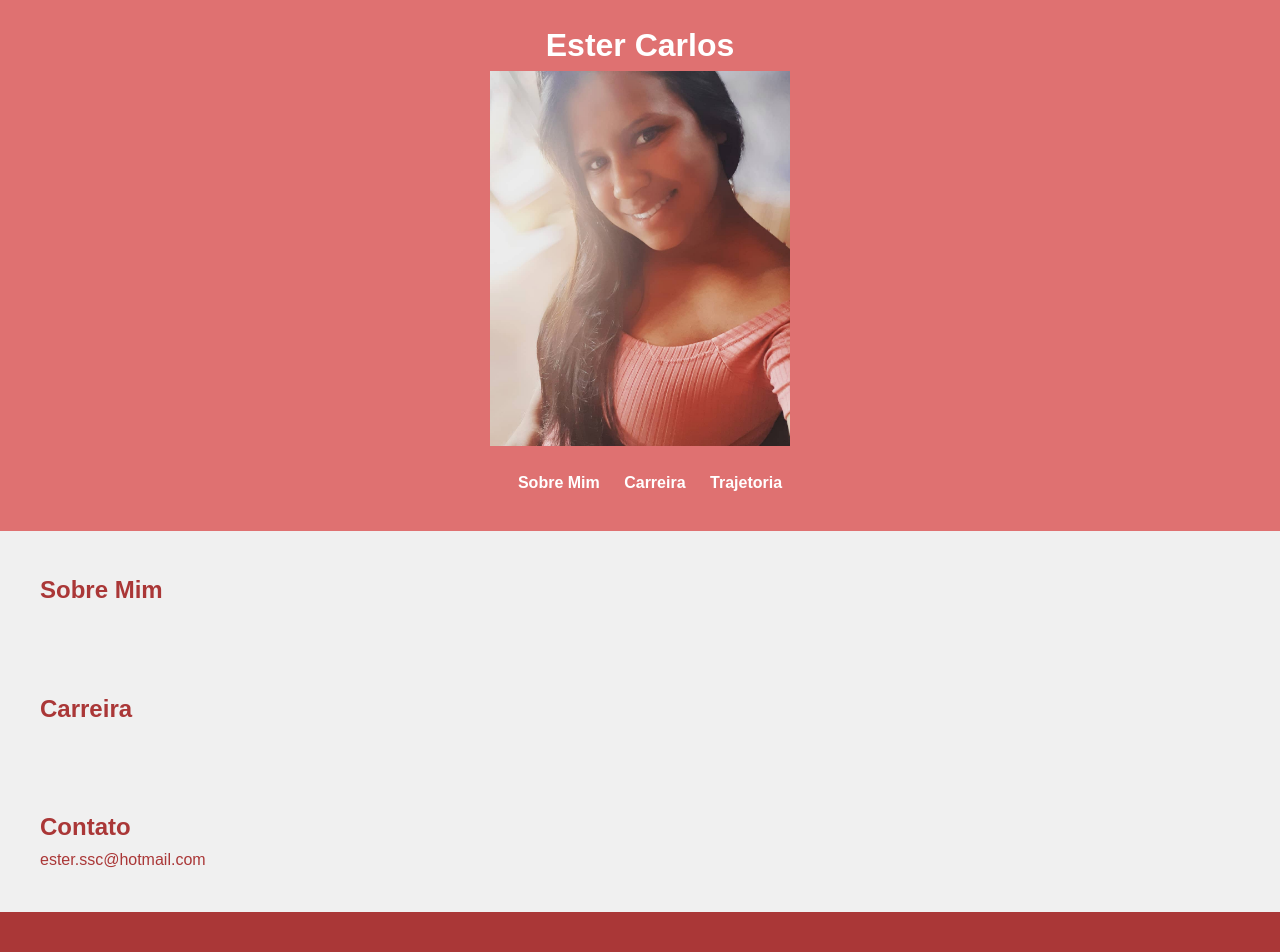
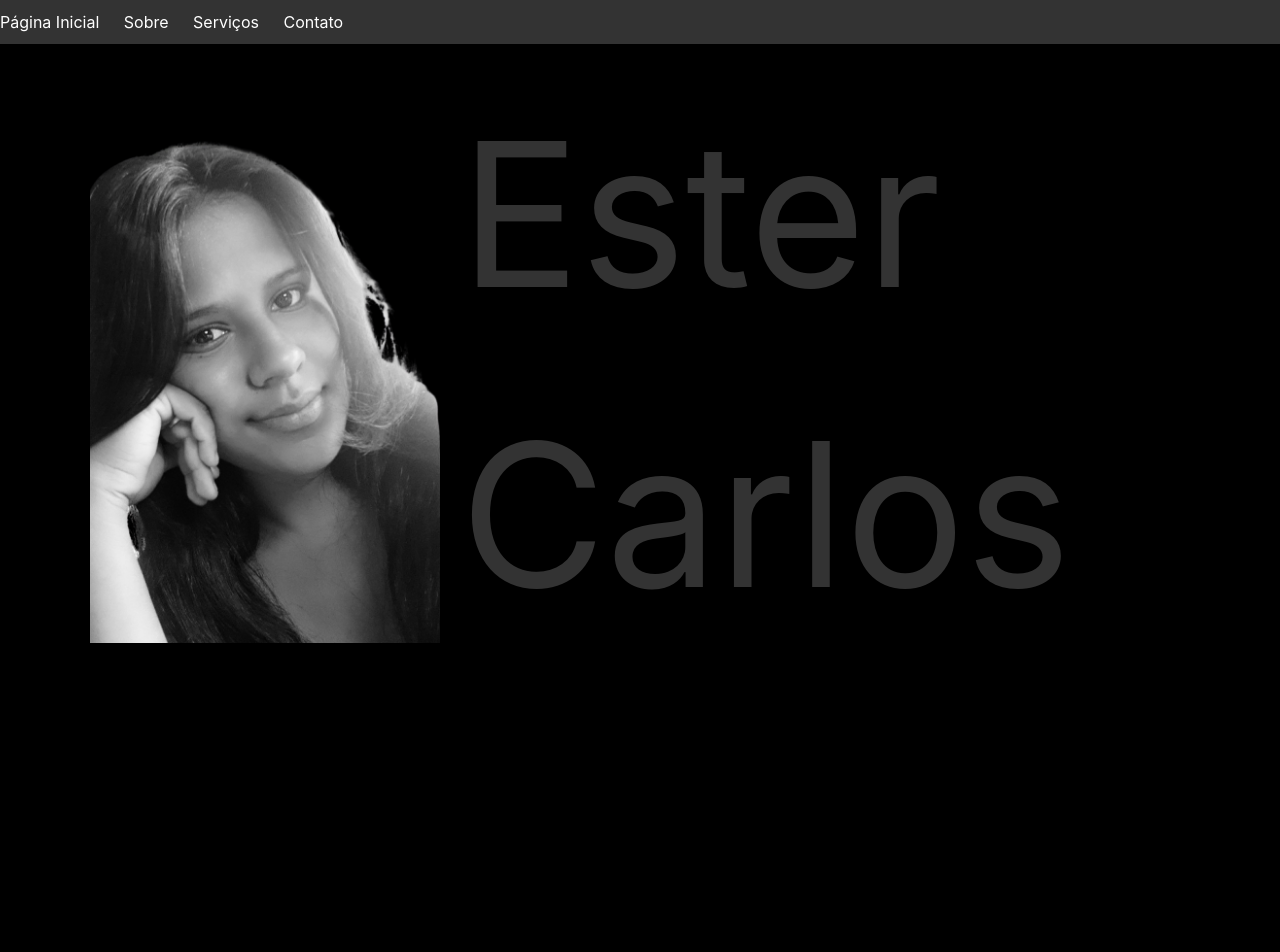
Before and after one commit to esterssc24/sitepessoal, a plain HTML site: page index.html in a window 1280 px wide. After the commit the page ends 800 px from the top, so only its background shows below. Drawn offline with nearby package versions, Linux system fonts and the light colour scheme.

Commit message:
modificações

```diff
--- a/estilo.css
+++ b/estilo.css
@@ -1,72 +1,75 @@
-
-body, h1, h2, p {
+body {
+    background-color: black;
+    color: white; /* Define a cor do texto para branco para melhor legibilidade */
     margin: 0;
     padding: 0;
+    height: 100%;
 }
 
-/* Estilos gerais */
-body {
-    font-family: Arial, sans-serif;
-    background-color: #f0f0f0;
-    color: #aa3737;
-    line-height: 1.6;
-    margin: 0;
-    padding: 0;
+.conteudo-home {
+    width: 300px; /* Preenche a largura da janela de visualização */
+    height: 200px; /* Preenche a altura da janela de visualização */
+    background-color: #000; /* Cor de fundo preta (opcional) */
+    color: #fff; /* Cor do texto (opcional) */
+}
+.container {
+    display: flex;
+    align-items: center; /* Alinha verticalmente o conteúdo ao centro */
+    padding: 15px; /* Adiciona espaço interno ao container */
+    background-color: black; /* Define o fundo como preto */
+    color: white; /* Define a cor do texto como branco para melhor legibilidade */
+    border: 5px solid black; /* Adiciona uma borda ao container (opcional) */
 }
 
-header {
-    background-color: #df7171;
-    color: #fff;
-    text-align: center;
-    padding: 20px 0;
+
+.imagem {
+    max-width: 40%; /* Define a largura máxima da imagem */
+    height: auto; /* Mantém a proporção da imagem */
+    margin-right: 20px; /* Adiciona espaço à direita da imagem */
 }
 
-header h1 {
-    font-size: 2em;
+.texto {
+    flex-grow: 1; /* Ocupa todo o espaço disponível restante */
+}
+
+.texto p {
+    font-size: 200px; /* Define o tamanho da fonte do texto */
+}
+
+.container p {
+    font-size: 200px; /* Define o tamanho da fonte do texto */
+    color: #333; /* Define a cor do texto */
+}
+/* Estilização básica para a barra de navegação */
+header {
+    background-color: #333; /* Cor de fundo da barra de navegação */
+    color: white; /* Cor do texto da barra de navegação */
+    padding: 10px 0; /* Espaçamento interno na barra de navegação */
+}
+/* Estilo padrão para telas maiores */
+.header {
+    font-size: 24px;
+}
+
+/* Estilo para telas menores (dispositivos móveis) */
+@media (max-width: 768px) {
+    .header {
+        font-size: 18px;
+    }
 }
 
 nav ul {
-    list-style-type: none;
+    list-style: none; /* Remover marcadores de lista */
+    padding: 0;
+    margin: 0;
 }
 
 nav li {
-    display: inline;
-    margin-right: 20px;
+    display: inline; /* Exibir itens de navegação em linha */
+    margin-right: 20px; /* Espaçamento entre os itens de navegação */
 }
 
 nav a {
-    text-decoration: none;
-    color: #fff;
-    font-weight: bold;
+    text-decoration: none; /* Remover sublinhado dos links */
+    color: white; /* Cor dos links na barra de navegação */
 }
-
-nav a:hover {
-    text-decoration: underline;
-}
-
-/* Estilos para as seções */
-section {
-    padding: 40px;
-}
-
-section h2 {
-    font-size: 1.5em;
-}
-
-/* Estilos para o rodapé */
-footer {
-    text-align: center;
-    padding: 20px 0;
-    background-color:#aa3737;
-    color: #fff;
-}
-
-/* Estilos para links */
-a {
-    color: #007bff;
-    text-decoration: none;
-}
-
-a:hover {
-    text-decoration: underline;
-}
--- a/index.html
+++ b/index.html
@@ -1,41 +1,42 @@
 <!DOCTYPE html>
-<html lang="pt-BR">
-<head>
-    <meta charset="UTF-8">
-    <meta name="viewport" content="width=device-width, initial-scale=1.0">
-    <title>Ester Carlos</title>
-    <link rel="stylesheet" href="estilo.css">
-</head>
-<body>
+<html lang="pt-br">
+  <head>
+    <!-- Meta tags Obrigatórias -->
+    <meta charset="utf-8">
+    <meta name="viewport" content="width=device-width, initial-scale=1, shrink-to-fit=no">
+
+    <!-- Bootstrap CSS -->
+    <link rel="stylesheet" href="https://stackpath.bootstrapcdn.com/bootstrap/4.1.3/css/bootstrap.min.css" integrity="sha384-MCw98/SFnGE8fJT3GXwEOngsV7Zt27NXFoaoApmYm81iuXoPkFOJwJ8ERdknLPMO" crossorigin="anonymous">
+
+
+        <title>Minha Tela Inicial</title>
+        <link rel="stylesheet" href="estilo.css">
+    </head>
     <header>
-        <h1>Ester Carlos</h1>
-        <img src="eu.jpg" alt="" width="300">
         <nav>
             <ul>
-                <li><a href="#sobre">Sobre Mim</a></li>
-                <li><a href="#carreira">Carreira</a></li>
-                <li><a href="#contato">Trajetoria</a></li>
+                <li><a href="#">Página Inicial</a></li>
+                <li><a href="#">Sobre</a></li>
+                <li><a href="#">Serviços</a></li>
+                <li><a href="#">Contato</a></li>
             </ul>
         </nav>
     </header>
+    <body>
+        <div class="container">
+            <img class="imagem" src="home.png" alt="" width="350">
+            <div class="texto">
+            <p>Ester Carlos</p>
 
-    <section id="sobre">
-        <h2>Sobre Mim</h2>
-        <p></p>
-    </section>
 
-    <section id="portfolio">
-        <h2>Carreira</h2>
-        <!-- Listagem de projetos ou trabalhos anteriores -->
-    </section>
 
-    <section id="contato">
-        <h2>Contato</h2>
-        <p>ester.ssc@hotmail.com</p>
-    </section>
 
-    <footer>
-        <p> </p>
-    </footer>
-</body>
+
+
+    <!-- JavaScript (Opcional) -->
+    <!-- jQuery primeiro, depois Popper.js, depois Bootstrap JS -->
+    <script src="https://code.jquery.com/jquery-3.3.1.slim.min.js" integrity="sha384-q8i/X+965DzO0rT7abK41JStQIAqVgRVzpbzo5smXKp4YfRvH+8abtTE1Pi6jizo" crossorigin="anonymous"></script>
+    <script src="https://cdnjs.cloudflare.com/ajax/libs/popper.js/1.14.3/umd/popper.min.js" integrity="sha384-ZMP7rVo3mIykV+2+9J3UJ46jBk0WLaUAdn689aCwoqbBJiSnjAK/l8WvCWPIPm49" crossorigin="anonymous"></script>
+    <script src="https://stackpath.bootstrapcdn.com/bootstrap/4.1.3/js/bootstrap.min.js" integrity="sha384-ChfqqxuZUCnJSK3+MXmPNIyE6ZbWh2IMqE241rYiqJxyMiZ6OW/JmZQ5stwEULTy" crossorigin="anonymous"></script>
+  </body>
 </html>
```
Also changed, not shown: home.png (added).
